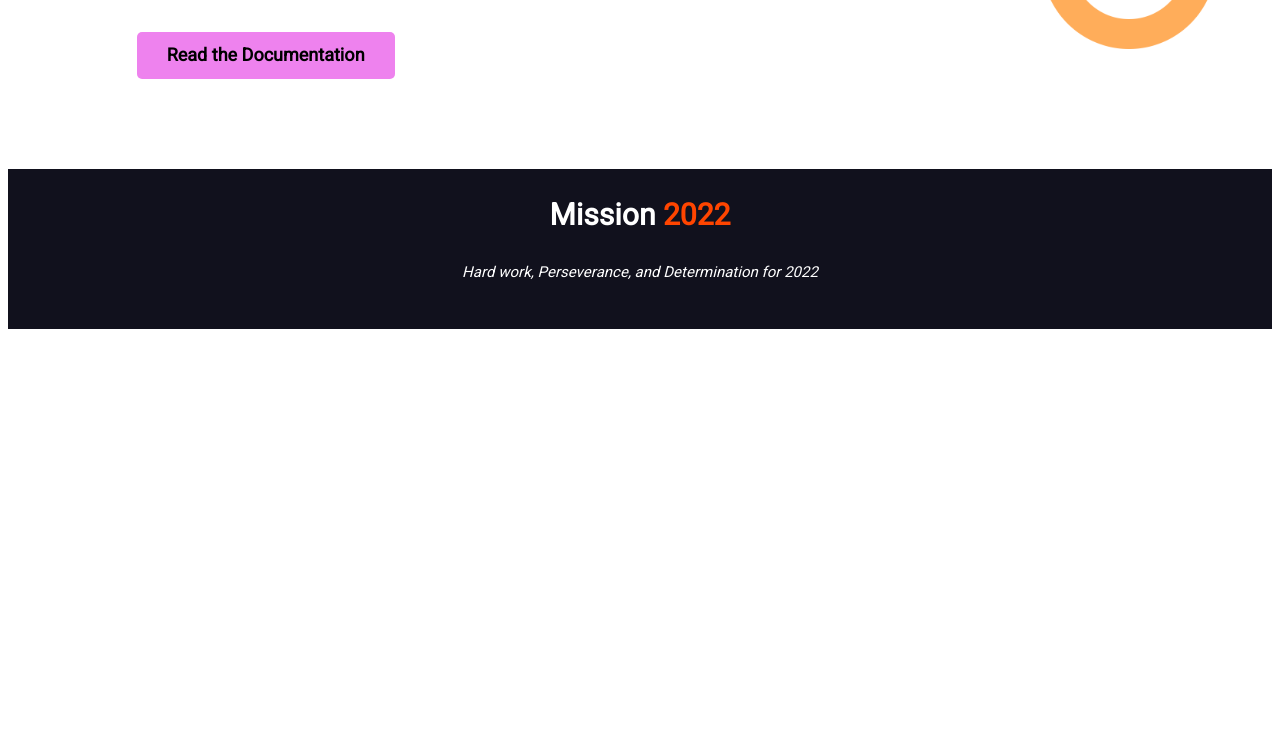
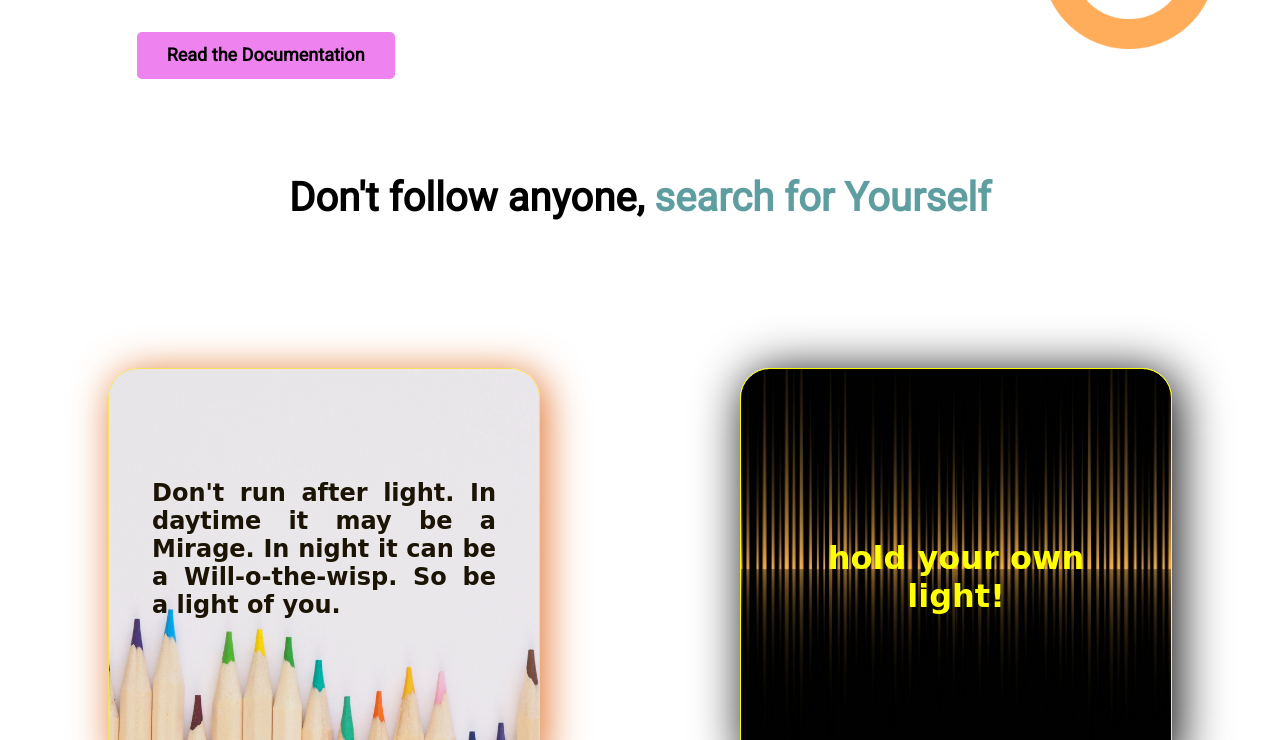
Before and after one commit to shahin008/milestone_1_assignment, a plain HTML site: page index.html in a window 1280 px wide. Shown: the part 2060-2800 px from the top of the page. Before the commit the page ends 2397 px from the top, so only its background shows below. Drawn offline with Linux system fonts and the light colour scheme.

Commit message:
All section added

```diff
--- a/index.html
+++ b/index.html
@@ -13,10 +13,11 @@
 <body>
     <section id="stay-focus-section">
         <div id="mission-div-1">
-            <h1>
-                Stay Focused on <br>
-                <span class="mission-2022-class">Mission 2022</span>
-            </h1>
+            <div id="h1">
+                <h1>
+                    Stay Focused on <br><span class="mission-2022-class">Mission 2022</span>
+                </h1>
+            </div>
             <p>
                 Target is now to look forward as 2022 started. I wish to watch Qatar world cup 2022 and wearning my favourite team jursey with a fresh mind as a full stack web developer.
             </p>
@@ -101,6 +102,25 @@
 
     </section>
 
+    <section>
+        <div id="optional-para">
+            <p>Don't follow anyone, <span id="search-id">search for Yourself</span> </p>
+        </div>
+        <div id="optional-section" >
+            <div id="light-img">
+                <p id="light-img-para">
+                 Don't run after light. In daytime it may be a Mirage. In night it can be a Will-o-the-wisp.
+                 So be a light of you.
+                </p>
+            </div>
+            <div id="hold-own-light-div">
+                <p id="fire-img-para">
+                    hold your own light!
+                </p>
+            </div>
+        </div>
+    </section>
+
     <footer id="footer-section">
         <h4>Mission <span id="footer-2022">2022</span> </h4>
         <small><i>Hard work, Perseverance, and Determination for 2022</i></small>
--- a/style.css
+++ b/style.css
@@ -2,15 +2,15 @@ body{
     font-family: 'Heebo', sans-serif;
     font-size: 18px;
 }
-h1{
-    font-size: 60px;
-    border-left: 5px solid white;
-    border-image-source: linear-gradient(#F59660,#F59666 );
-    border-image-slice: 7;
+#h1{
+    font-size: 40px;
+    border-left: 5px solid rgb(223, 98, 60);
+    position: relative;
     padding-left: 15px;
     padding-top: 0px;
     padding-bottom: 0px;
 }
+
 #stay-focus-section{
     display: flex;
     margin-top: 120px;
@@ -182,6 +182,7 @@ h3{
     color: white;
     text-align: center;
     line-height: 15px;
+    margin: 0px -5px;
 
 }
 #footer-2022{
@@ -191,3 +192,61 @@ h4{
     padding-top: 40px;
     font-size: 30px;
 }
+#optional-section{
+    display: flex;
+    flex-direction: row;
+}
+#light-img{
+    font-family: 'Abril Fatface', cursive;
+    border: 1px solid rgb(247, 224, 93);
+    box-shadow: 5px 5px 40px rgb(223, 112, 39);
+    border-radius: 30px;
+    font-size: 24px;
+    color: rgb(27, 19, 4);
+    background-position: center;
+    text-align: center;
+    width: 50%;
+    margin: 100px;
+    height: 400px;
+    background-image: url(images/pencils.jpg);
+    background-size: 150%;
+    background-repeat: no-repeat;
+    padding: 0;
+
+}
+#light-img-para{
+    padding: 20% 10%;
+    text-align: justify;
+    font-weight: 900;
+}
+#hold-own-light-div{
+    border: 1px solid yellow;
+    box-shadow: 5px 5px 50px black;
+    border-radius: 30px;
+    font-size: 24px;
+    font-family: 'Abril Fatface', cursive;
+    color: yellow;
+    background-image: url(images/abstract_fire.jpg);
+    background-position: center;
+    text-align: center;
+    width: 50%;
+    margin: 100px;
+    height: 400px;
+    background-size: 150%;
+    background-repeat: no-repeat;
+    padding: 0;
+}
+#fire-img-para{
+    font-size: 32px;
+    padding: 32% 10%;
+    text-align: center;
+    font-weight: 900;
+}
+#optional-para{
+    text-align:center;
+    font-size: 40px;
+    font-weight: 900;
+}
+#search-id{
+    color: cadetblue;
+}
```
Also changed, not shown: images/abstract_fire.jpg (added), images/pencils.jpg (added).
